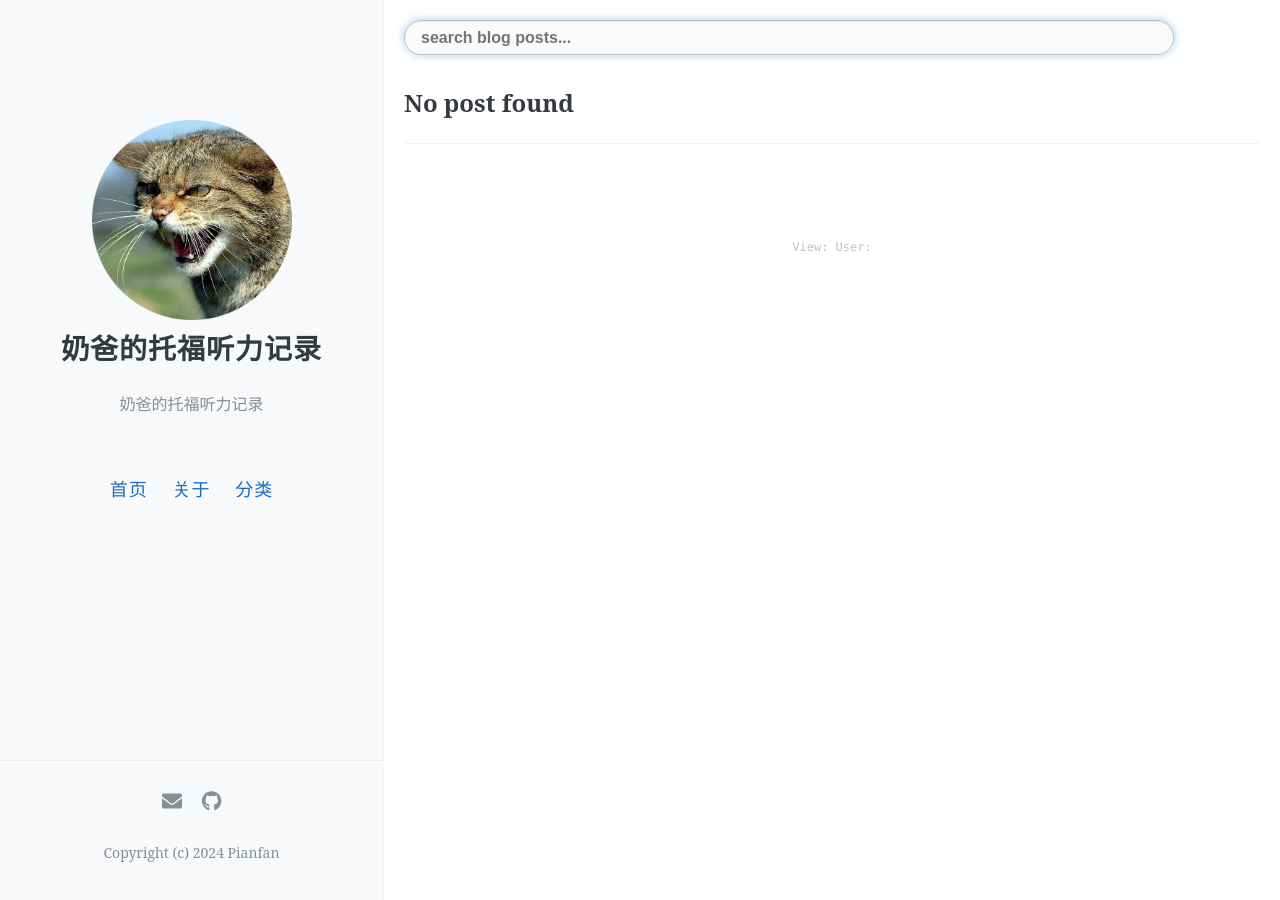
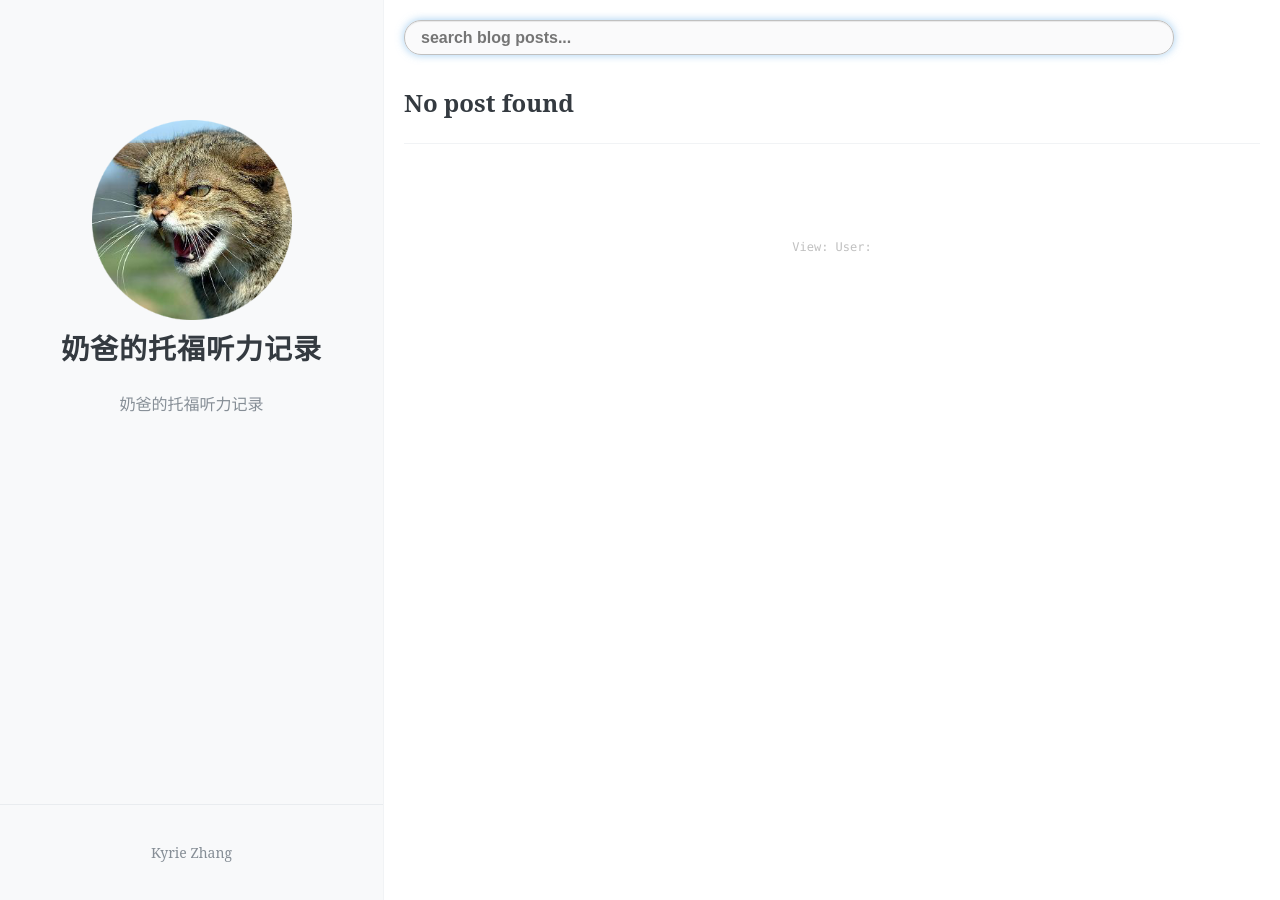
Before and after one commit to pianfan/pianfan.github.io, a Jekyll site: the page built from index.html, in a window 1280 px wide. Built offline with Jekyll 4.4.1, drawn with Linux system fonts in a browser that asks for light colours; the list of posts is cut into pages by our own code; comment, search, counter and statistics services are not loaded.

Commit message:
Update _config.yml

```diff
--- a/_config.yml
+++ b/_config.yml
@@ -4,28 +4,11 @@ description: "奶爸的托福听力记录"
 avatar: https://pianfan.github.io/images/avatar.png
 favicon: https://pianfan.github.io/images/favicon.ico
 
-navigation:
-  - name: 首页
-    url: /
-  - name: 关于
-    url: /about
-  - name: 分类
-    url: /tags
-
-paginate: 8
 
 excerpt_separator: <!-- more -->
 
-footer-links:
-  zhihu:
-  email: xiongyunhan@outlook.com
-  facebook:
-  github: pianfan
-  rss: # just type anything here for a working RSS icon
-  twitter:
-  youtube:
 
-footer-text: Copyright (c) 2024 Pianfan
+footer-text: Kyrie Zhang
 
 url: https://pianfan.github.io
 
```
